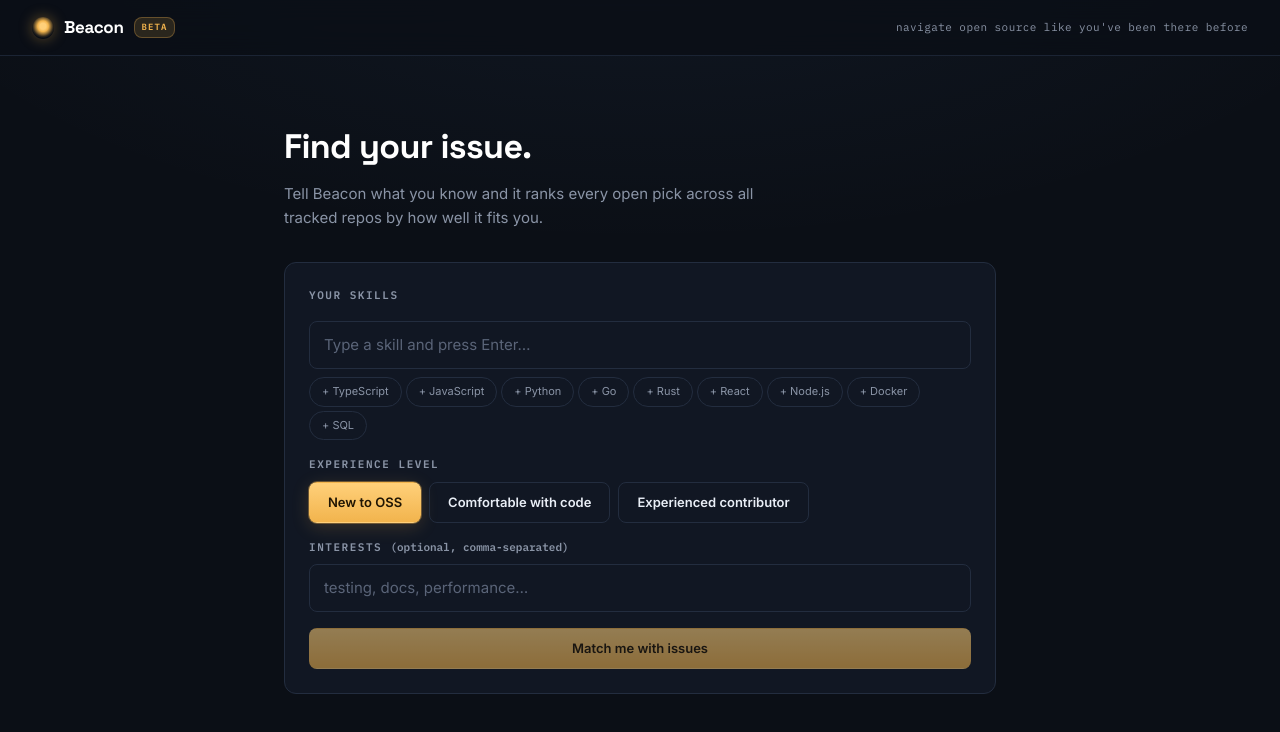
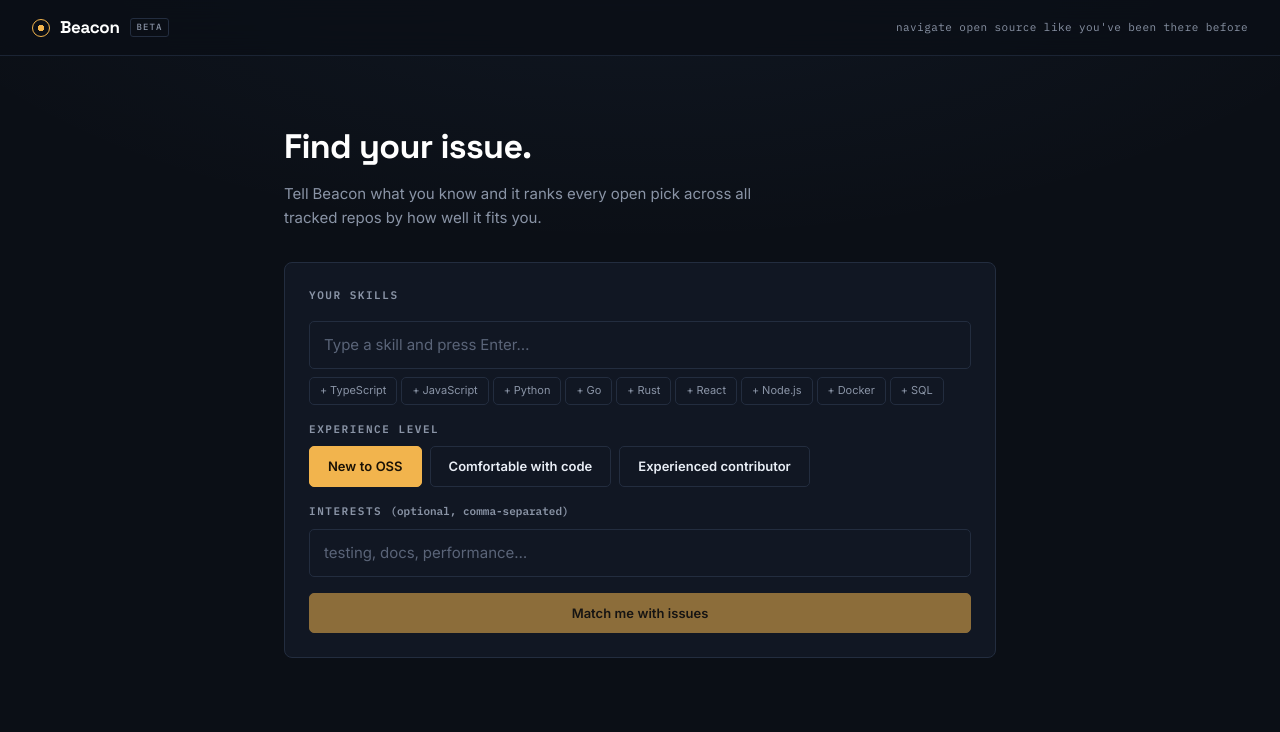
Before and after one commit to Enigma-52/beacon, a React (Vite) app in the folder frontend/: page /match in a window 1280 px wide. Shown: the top 732 px of the page. Built offline with nearby package versions, Linux system fonts and the light colour scheme.

Commit message:
crisp design pass: flat buttons, hairline chips, no glows, tabular numerals, mono tool labels

```diff
--- a/frontend/src/components/AgentLog.tsx
+++ b/frontend/src/components/AgentLog.tsx
@@ -1,16 +1,15 @@
 import { useEffect, useRef } from 'react';
 import type { AgentEvent } from '../types';
 
-const TOOL_ICONS: Record<string, string> = {
-  get_repo_info: '📦',
-  list_issues: '🐛',
-  list_merged_prs: '🔀',
-  get_pr_details: '🔍',
-  list_contributors: '👥',
-  get_file_tree: '🌲',
-  get_file_content: '📄',
-  get_readme: '📖',
-  produce_analysis: '✅',
+const TOOL_GLYPHS: Record<string, string> = {
+  get_repo_info: 'meta',
+  list_issues: 'issues',
+  list_merged_prs: 'prs',
+  get_pr_details: 'pr',
+  list_contributors: 'people',
+  get_file_tree: 'tree',
+  get_file_content: 'file',
+  get_readme: 'readme',
 };
 
 interface Props {
@@ -81,7 +80,8 @@ function LogLine({ event }: { event: AgentEvent }) {
       }
       return (
         <div className="log-tool">
-          {'→ '}{TOOL_ICONS[event.name] ?? '⚙'}{' '}
+          {'→ '}
+          <span className="tool-kind">[{TOOL_GLYPHS[event.name] ?? 'tool'}]</span>{' '}
           <span className="tool-name">{event.name}</span>
           {Object.keys(event.args).length > 0 && (
             <span className="tool-args">{' '}({formatArgs(event.args)})</span>
--- a/frontend/src/components/IssueResearchDrawer.tsx
+++ b/frontend/src/components/IssueResearchDrawer.tsx
@@ -10,12 +10,12 @@ interface Props {
   onClose: () => void;
 }
 
-const TOOL_ICONS: Record<string, string> = {
-  get_issue_full: '📋',
-  search_similar_prs: '🔍',
-  get_pr_changed_files: '📁',
-  get_file_content: '📄',
-  produce_issue_research: '✅',
+const TOOL_GLYPHS: Record<string, string> = {
+  get_issue_full: 'issue',
+  search_similar_prs: 'search',
+  get_pr_changed_files: 'files',
+  get_file_content: 'file',
+  produce_issue_research: 'done',
 };
 
 export function IssueResearchDrawer({ repoId, issue, repoName, onClose }: Props) {
@@ -234,8 +234,12 @@ function StepLine({ event }: { event: AgentEvent }) {
     return <div style={{ color: '#60a5fa', marginBottom: '4px' }}>→ starting research on issue #{event.issueNumber}</div>;
   }
   if (event.type === 'tool_call') {
-    const icon = TOOL_ICONS[event.name] ?? '🔧';
-    return <div style={{ color: 'var(--muted)', marginBottom: '2px' }}>{icon} {event.name}</div>;
+    const kind = TOOL_GLYPHS[event.name] ?? 'tool';
+    return (
+      <div style={{ color: 'var(--muted)', marginBottom: '2px' }}>
+        <span style={{ color: 'var(--muted-2)' }}>[{kind}]</span> {event.name}
+      </div>
+    );
   }
   if (event.type === 'tool_result') {
     const color = event.success ? '#4ade80' : '#f87171';
--- a/frontend/src/styles/base.css
+++ b/frontend/src/styles/base.css
@@ -24,6 +24,11 @@ h1, h2, h3 {
   font-family: var(--font-display);
   letter-spacing: -0.02em;
   color: var(--text-strong);
+}
+
+/* Data reads in columns — keep digits fixed-width everywhere */
+body {
+  font-variant-numeric: tabular-nums;
 }
 
 a {
--- a/frontend/src/styles/components.css
+++ b/frontend/src/styles/components.css
@@ -25,17 +25,17 @@
   padding: 0;
 }
 
-.nav-brand:hover .nav-brand-mark { animation: pulse-glow 1.4s ease-in-out infinite; }
+.nav-brand-mark {
+  width: 18px;
+  height: 18px;
+  border-radius: 50%;
+  border: 1.5px solid var(--beacon);
+  background: radial-gradient(circle at 50% 50%, var(--beacon) 0 26%, transparent 30%);
+  flex-shrink: 0;
+  transition: transform var(--dur-fast) var(--ease-out);
+}
 
-.nav-brand-mark {
-  width: 22px;
-  height: 22px;
-  border-radius: 50%;
-  background:
-    radial-gradient(circle at 50% 42%, var(--beacon-bright) 0 18%, var(--beacon) 32%, rgba(242, 180, 77, 0.15) 60%, transparent 70%);
-  box-shadow: 0 0 14px var(--beacon-glow);
-  flex-shrink: 0;
-}
+.nav-brand:hover .nav-brand-mark { transform: scale(1.12); }
 
 .nav-brand-name {
   font-family: var(--font-display);
@@ -55,13 +55,12 @@
 .badge-beta {
   font-family: var(--font-mono);
   font-size: 9px;
-  font-weight: 600;
+  font-weight: 500;
   letter-spacing: 0.12em;
-  padding: 2px 7px;
-  border-radius: var(--r-sm);
-  background: var(--beacon-dim);
-  color: var(--beacon);
-  border: 1px solid rgba(242, 180, 77, 0.3);
+  padding: 1px 6px;
+  border-radius: 3px;
+  color: var(--muted);
+  border: 1px solid var(--border);
 }
 
 /* ── Eyebrows / labels ───────────────────────────────────────────────── */
@@ -95,16 +94,16 @@
 .btn:disabled { transform: none; }
 
 .btn-primary {
-  background: linear-gradient(180deg, var(--beacon-bright), var(--beacon));
-  color: #201503;
-  box-shadow: 0 0 0 1px rgba(242, 180, 77, 0.35), 0 4px 18px rgba(242, 180, 77, 0.18);
+  background: var(--beacon);
+  color: #1a1206;
+  border-color: var(--beacon);
 }
 
 .btn-primary:hover {
-  box-shadow: 0 0 0 1px rgba(242, 180, 77, 0.5), 0 6px 28px rgba(242, 180, 77, 0.32);
-  filter: brightness(1.05);
+  background: var(--beacon-bright);
+  border-color: var(--beacon-bright);
 }
-.btn-primary:disabled { opacity: 0.55; cursor: not-allowed; box-shadow: none; }
+.btn-primary:disabled { opacity: 0.55; cursor: not-allowed; }
 
 .btn-ghost {
   background: transparent;
@@ -160,35 +159,46 @@ select.input { cursor: pointer; }
 .card + .card { margin-top: var(--sp-3); }
 
 .card-hover {
-  transition: transform var(--dur-med) var(--ease-out), border-color var(--dur-med), box-shadow var(--dur-med);
+  transition: border-color var(--dur-fast);
 }
 
 .card-hover:hover {
-  transform: translateY(-2px);
-  border-color: #2e3a52;
-  box-shadow: var(--shadow-2);
+  border-color: #35415a;
 }
 
 /* ── Chips / pills ───────────────────────────────────────────────────── */
 
+/* Chips: hairline border, no tinted fill — label, not bubble */
 .chip {
   display: inline-flex;
   align-items: center;
   gap: 5px;
   font-family: var(--font-mono);
   font-size: 10px;
-  font-weight: 600;
-  letter-spacing: 0.04em;
-  padding: 2px 8px;
-  border-radius: var(--r-full);
-  border: 1px solid;
+  font-weight: 500;
+  letter-spacing: 0.05em;
+  padding: 1px 7px;
+  border-radius: 3px;
+  border: 1px solid var(--border);
+  background: transparent;
+  color: var(--muted);
 }
 
-.chip-ok     { color: var(--ok);     background: rgba(87, 217, 163, 0.1);  border-color: rgba(87, 217, 163, 0.3); }
-.chip-warn   { color: var(--warn);   background: rgba(242, 180, 77, 0.1);  border-color: rgba(242, 180, 77, 0.3); }
-.chip-danger { color: var(--danger); background: rgba(247, 111, 114, 0.1); border-color: rgba(247, 111, 114, 0.3); }
-.chip-sea    { color: var(--sea);    background: var(--sea-dim);           border-color: rgba(106, 166, 248, 0.3); }
-.chip-muted  { color: var(--muted);  background: var(--surface-2);         border-color: var(--border); }
+.chip::before {
+  content: '';
+  width: 5px;
+  height: 5px;
+  border-radius: 1px;
+  background: currentColor;
+  opacity: 0.9;
+}
+
+.chip-ok     { color: var(--ok); }
+.chip-warn   { color: var(--warn); }
+.chip-danger { color: var(--danger); }
+.chip-sea    { color: var(--sea); }
+.chip-muted  { color: var(--muted); }
+.chip-muted::before { display: none; }
 
 /* ── Hero ────────────────────────────────────────────────────────────── */
 
@@ -248,7 +258,6 @@ select.input { cursor: pointer; }
 
 .hero .accent-word {
   color: var(--beacon);
-  text-shadow: 0 0 30px var(--beacon-glow);
 }
 
 /* ── Feed layout ─────────────────────────────────────────────────────── */
@@ -292,9 +301,10 @@ select.input { cursor: pointer; }
 .lang-btn:hover { background: var(--surface); transform: translateX(2px); }
 
 .lang-btn.active {
-  background: var(--beacon-dim);
+  background: var(--surface-2);
   color: var(--beacon);
   font-weight: 600;
+  box-shadow: inset 2px 0 0 0 var(--beacon);
 }
 
 .lang-btn .count { color: var(--muted-2); font-family: var(--font-mono); font-size: var(--text-xs); }
@@ -313,6 +323,13 @@ select.input { cursor: pointer; }
   flex-direction: column;
   gap: 1px;
 }
+
+.stat {
+  padding-right: var(--sp-5);
+  border-right: 1px solid var(--border-soft);
+}
+
+.stat:last-child { border-right: none; }
 
 .stat .value {
   font-family: var(--font-mono);
@@ -496,6 +513,7 @@ select.input { cursor: pointer; }
 .log-started { color: var(--ok); }
 .log-iteration { color: var(--muted-2); font-size: var(--text-xs); }
 .log-tool { color: var(--sea); }
+.log-tool .tool-kind { color: var(--muted-2); }
 .log-tool .tool-name { color: #9cc3ff; }
 .log-tool .tool-args { color: var(--muted-2); }
 .log-final { color: #c9a6ff; }
@@ -662,8 +680,8 @@ select.input { cursor: pointer; }
 
 .followup-chip {
   font-size: var(--text-xs);
-  padding: 5px 12px;
-  border-radius: var(--r-full);
+  padding: 4px 10px;
+  border-radius: var(--r-sm);
   border: 1px solid var(--border);
   background: transparent;
   color: var(--muted);
--- a/frontend/src/styles/tokens.css
+++ b/frontend/src/styles/tokens.css
@@ -59,16 +59,16 @@
   --sp-7: 48px;
   --sp-8: 64px;
 
-  /* shape */
-  --r-sm: 8px;
-  --r-md: 12px;
-  --r-lg: 16px;
+  /* shape — crisp, tight */
+  --r-sm: 5px;
+  --r-md: 8px;
+  --r-lg: 10px;
   --r-full: 999px;
 
-  /* elevation */
-  --shadow-1: 0 1px 2px rgba(0, 0, 0, 0.4);
-  --shadow-2: 0 8px 30px rgba(0, 0, 0, 0.45);
-  --shadow-glow: 0 0 40px var(--beacon-glow);
+  /* elevation — hairlines over shadows */
+  --shadow-1: 0 1px 2px rgba(0, 0, 0, 0.35);
+  --shadow-2: 0 12px 32px rgba(0, 0, 0, 0.35);
+  --shadow-glow: none;
 
   /* motion */
   --ease-out: cubic-bezier(0.16, 1, 0.3, 1);
```
Also changed, not shown: 4 other files (tests, documents, lock files or other folders).
